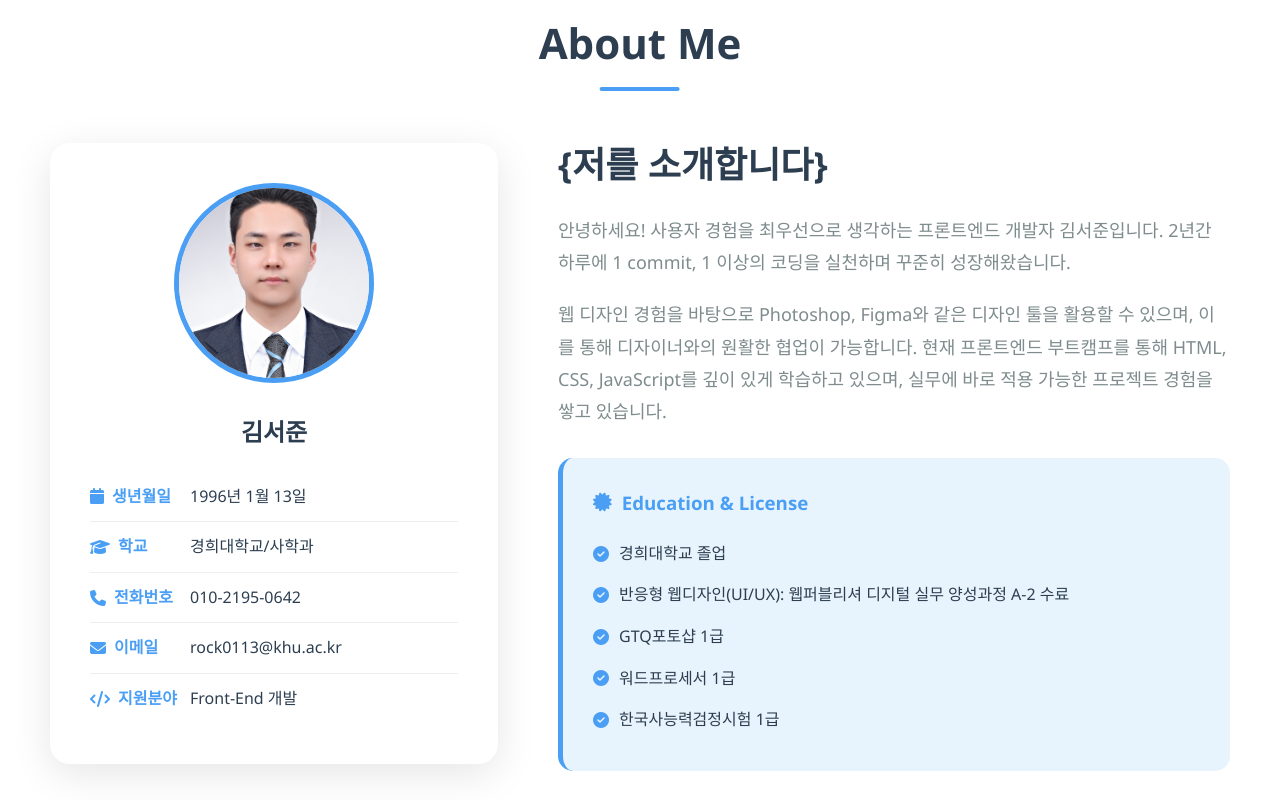
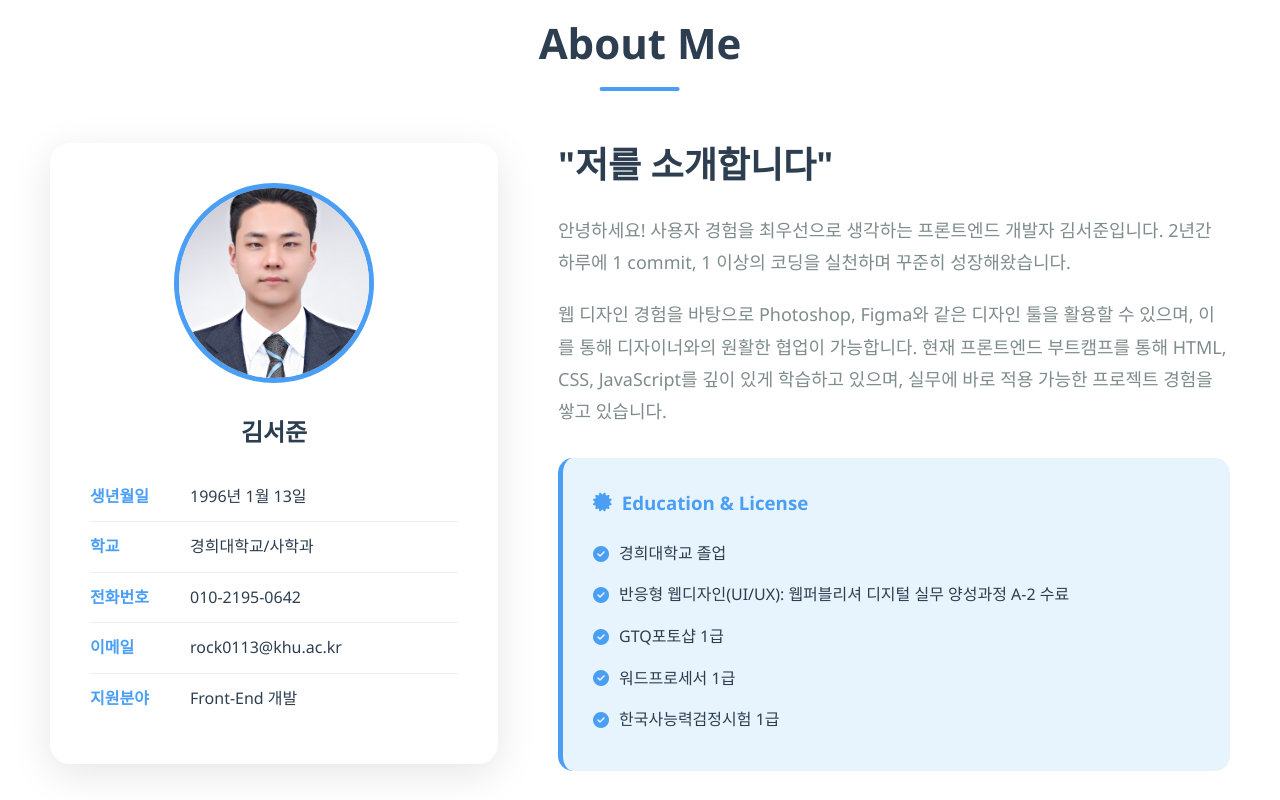
Before and after one commit to rrrr1133/portfolio, a plain HTML site: page index.html in a window 1280 px wide. Shown: the part 980-1780 px from the top of the page. Drawn offline with Linux system fonts and the light colour scheme.

Commit message:
글자색 변경 및 불필요한 아이콘 제거

```diff
--- a/css/index.css
+++ b/css/index.css
@@ -141,7 +141,7 @@
         .hero-content .greeting {
             font-size: 24px;
             margin-bottom: 20px;
-            color: var(--primary-blue);
+            color: var(--text-dark);
             font-weight: 600;
             letter-spacing: 1px;
         }
@@ -150,7 +150,7 @@
             font-size: 72px;
             margin-bottom: 30px;
             font-weight: 800;
-            color: var(--text-dark);
+            color: var(--primary-blue);
             line-height: 1.2;
             letter-spacing: -2px;
         }
--- a/index.html
+++ b/index.html
@@ -52,7 +52,7 @@
                     </div>
                 </div>
                 <a href="#about" class="cta-button">
-                    더 알아보기 <i class="fas fa-arrow-right"></i>
+                    About me <i class="fas fa-arrow-right"></i>
                 </a>
             </div>
         </div>
@@ -71,30 +71,30 @@
 
                     <div class="info-table">
                         <div class="info-row">
-                            <span class="info-label"><i class="fas fa-calendar"></i> 생년월일</span>
+                            <span class="info-label">생년월일</span>
                             <span class="info-value">1996년 1월 13일</span>
                         </div>
                         <div class="info-row">
-                            <span class="info-label"><i class="fas fa-graduation-cap"></i> 학교</span>
+                            <span class="info-label">학교</span>
                             <span class="info-value">경희대학교/사학과</span>
                         </div>
                         <div class="info-row">
-                            <span class="info-label"><i class="fas fa-phone"></i> 전화번호</span>
+                            <span class="info-label">전화번호</span>
                             <span class="info-value">010-2195-0642</span>
                         </div>
                         <div class="info-row">
-                            <span class="info-label"><i class="fas fa-envelope"></i> 이메일</span>
+                            <span class="info-label">이메일</span>
                             <span class="info-value">rock0113@khu.ac.kr</span>
                         </div>
                         <div class="info-row">
-                            <span class="info-label"><i class="fas fa-code"></i> 지원분야</span>
+                            <span class="info-label">지원분야</span>
                             <span class="info-value">Front-End 개발</span>
                         </div>
                     </div>
                 </div>
 
                 <div class="about-text">
-                    <h2>{저를 소개합니다}</h2>
+                    <h2>"저를 소개합니다"</h2>
                     <p>
                         안녕하세요! 사용자 경험을 최우선으로 생각하는 프론트엔드 개발자 김서준입니다.
                         2년간 하루에 1 commit, 1 이상의 코딩을 실천하며 꾸준히 성장해왔습니다.
```
